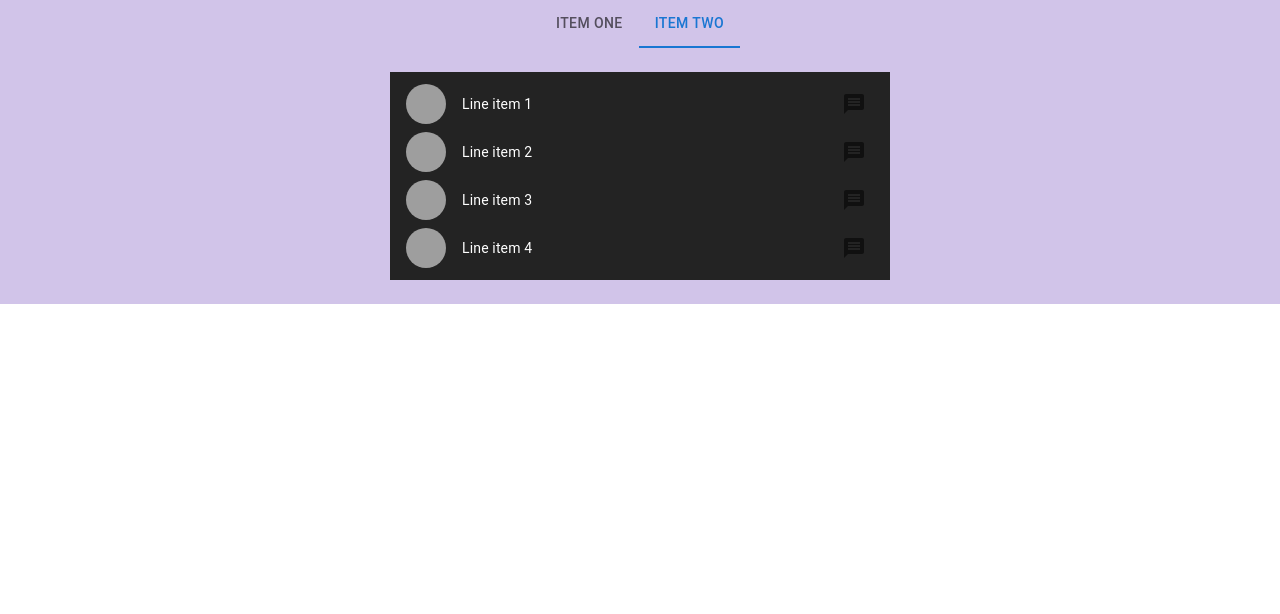
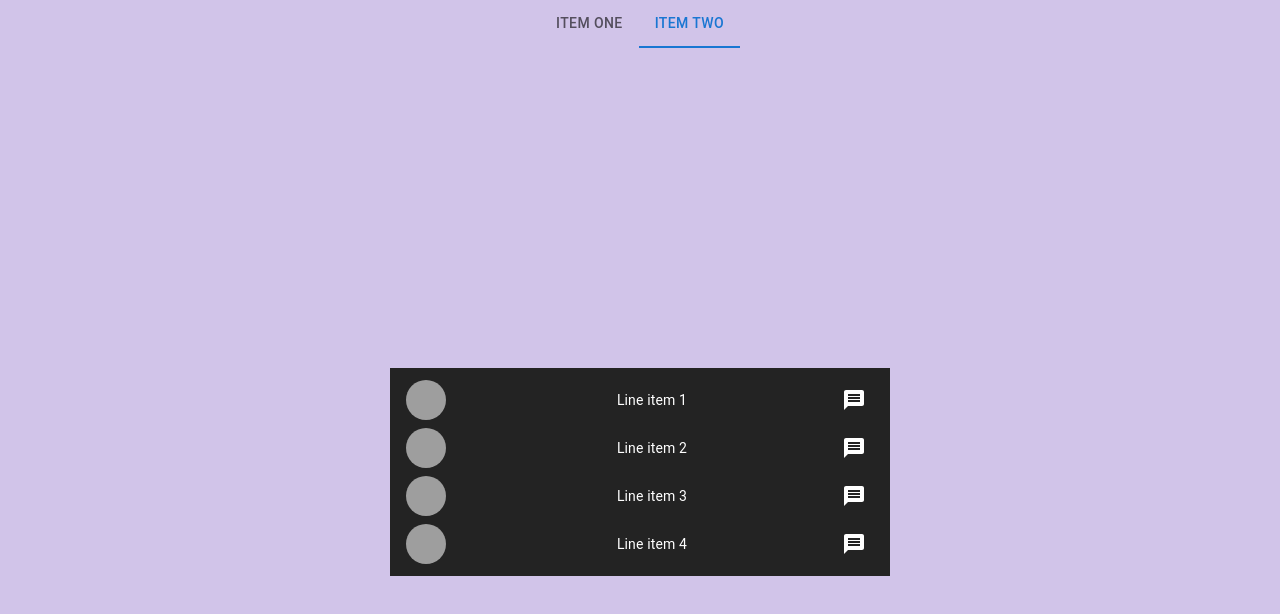
Before and after one commit to RadmirSvitenko/react-cultural-guide, a React (Create React App) app: page /post-details in a window 1280 px wide. Both pictures are taken after a click on the tab "ITEM TWO". Shown: the top 614 px of the page. Built offline with nearby package versions, Linux system fonts and the light colour scheme; grey boxes are pictures that could not be loaded.

Commit message:
finnaly posts and details

```diff
--- a/package.json
+++ b/package.json
@@ -18,6 +18,7 @@
     "axios": "^1.5.1",
     "i18next": "^23.5.1",
     "react": "^18.2.0",
+    "react-calendar": "^4.6.0",
     "react-dom": "^18.2.0",
     "react-hook-form": "^7.47.0",
     "react-redux": "^8.1.3",
--- a/src/pages/postDetails/listMember/ListMember.jsx
+++ b/src/pages/postDetails/listMember/ListMember.jsx
@@ -49,7 +49,11 @@ export default function CheckboxListSecondary() {
                 //     inputProps={{ "aria-labelledby": labelId }}
                 //   />
                 <IconButton>
-                  <MessageIcon color={"theme.palette.primary.base"} />
+                  <MessageIcon
+                    sx={{
+                      color: theme.palette.primary.base,
+                    }}
+                  />
                 </IconButton>
               }
               disablePadding
--- a/src/pages/postDetails/listMember/styles.js
+++ b/src/pages/postDetails/listMember/styles.js
@@ -5,6 +5,7 @@ import { theme } from "theme";
 export const ListMemberContainer = styled(Grid)(() => ({
   width: "100%",
   height: "auto",
+  minHeight: "100vh",
   background: theme.palette.primary.secondary,
   display: "flex",
   justifyContent: "center",
@@ -19,6 +20,7 @@ export const ListMemberCustomList = styled(List)(() => ({
 
 export const ListMemberCustomListItemText = styled(ListItemText)(() => ({
   fontFamily: theme.fonts.Nunito,
-  color: "#fff",
+  color: theme.palette.primary.base,
   fontWeight: "600",
+  textAlign: "center",
 }));
```
Also changed, not shown: 1 other file (tests, documents, lock files or other folders).
